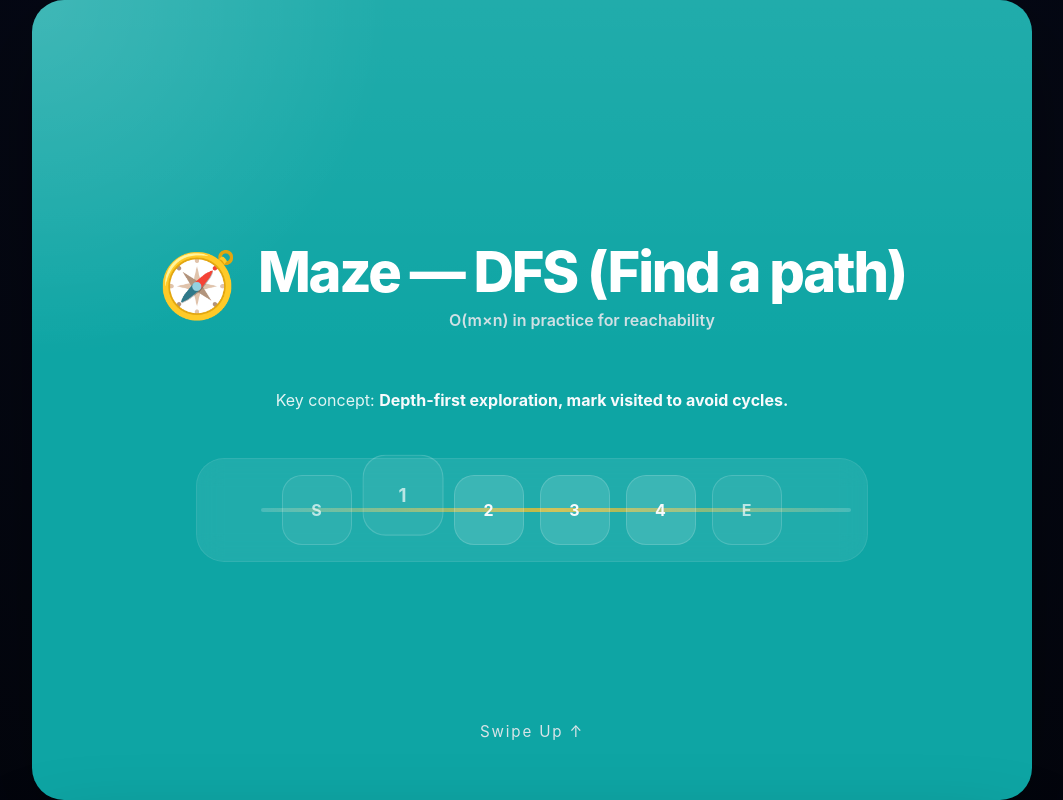
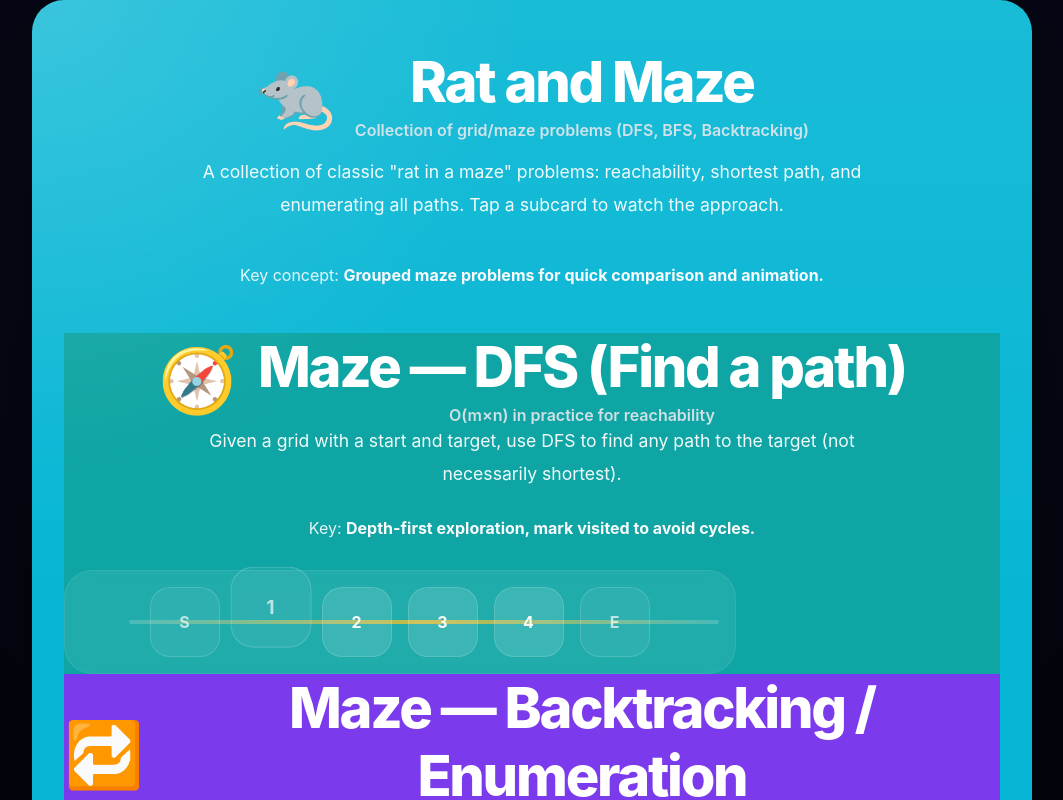
Before and after one commit to procas/micro-learning-app, a React (Vite) app: page / in a window 1280 px wide. Shown: the whole page, without its empty margins (108-1171 px from the left). Built offline with nearby package versions, Linux system fonts and the light colour scheme.

Commit message:
Group maze cards under master 'Rat and Maze'; render subcards

```diff
--- a/src/App.jsx
+++ b/src/App.jsx
@@ -3,7 +3,17 @@ import './App.css';
 
 const DATA = [
   {
-    id: '1',
+    id: 'rat-maze',
+    title: 'Rat and Maze',
+    emoji: '🐀',
+    color: '#06b6d4',
+    complexity: 'Collection of grid/maze problems (DFS, BFS, Backtracking)',
+    problem:
+      'A collection of classic "rat in a maze" problems: reachability, shortest path, and enumerating all paths. Tap a subcard to watch the approach.',
+    concept: 'Grouped maze problems for quick comparison and animation.',
+    subcards: [
+      {
+        id: '1',
         title: 'Maze — DFS (Find a path)',
         emoji: '🧭',
         color: '#0ea5a4',
@@ -46,7 +56,9 @@ const DATA = [
         visual: ['S', '1', '2', '3', '4', 'E'],
         animation: 'maze-bfs',
       },
-    ];
+    ],
+  },
+];
 const AnimatedIllustration = ({ item }) => {
   const [activeIndex, setActiveIndex] = useState(0);
   const [memo, setMemo] = useState([]);
@@ -58,7 +70,7 @@ const AnimatedIllustration = ({ item }) => {
       // DP counts: start with 0s and set first stone as 1
       setMemo(Array(item.visual.length).fill(0));
       setVisited(Array(item.visual.length).fill(false));
-    } else if (item.animation === 'maze') {
+    } else if (item.animation && item.animation.startsWith('maze')) {
       setVisited(Array(item.visual.length).fill(false));
     }
   }, [item]);
@@ -155,7 +167,7 @@ const AnimatedIllustration = ({ item }) => {
                 {item.animation === 'stones' && (
                   <div className="nodeBadge">{count > 0 ? count : ''}</div>
                 )}
-                {item.animation === 'maze' && memo[index] && (
+                {item.animation && item.animation.startsWith('maze') && memo[index] && (
                   <div className="memoBadge">×</div>
                 )}
               </div>
@@ -169,6 +181,49 @@ const AnimatedIllustration = ({ item }) => {
 };
 
 const Card = ({ item }) => {
+  // If this item groups subcards, render each subcard inside
+  if (item.subcards && Array.isArray(item.subcards)) {
+    return (
+      <section className="card" style={{ backgroundColor: item.color }}>
+        <div className="cardHeader">
+          <span className="emoji">{item.emoji}</span>
+          <div>
+            <h1 className="title">{item.title}</h1>
+            <p className="complexity">{item.complexity}</p>
+          </div>
+        </div>
+
+        <p className="description">{item.problem}</p>
+        <p className="concept">
+          Key concept: <strong>{item.concept}</strong>
+        </p>
+
+        <div className="subcards">
+          {item.subcards.map((sub) => (
+            <div key={sub.id} className="subcard" style={{ backgroundColor: sub.color }}>
+              <div className="cardHeader small">
+                <span className="emoji">{sub.emoji}</span>
+                <div>
+                  <h2 className="title small">{sub.title}</h2>
+                  <p className="complexity small">{sub.complexity}</p>
+                </div>
+              </div>
+
+              <p className="description small">{sub.problem}</p>
+              <p className="concept small">
+                Key: <strong>{sub.concept}</strong>
+              </p>
+
+              <AnimatedIllustration item={sub} />
+            </div>
+          ))}
+        </div>
+
+        <p className="swipeText">Swipe Up ↑</p>
+      </section>
+    );
+  }
+
   return (
     <section className="card" style={{ backgroundColor: item.color }}>
       <div className="cardHeader">
@@ -179,7 +234,7 @@ const Card = ({ item }) => {
         </div>
       </div>
 
-      <p className="description">{item.description}</p>
+      <p className="description">{item.problem}</p>
       <p className="concept">
         Key concept: <strong>{item.concept}</strong>
       </p>
```
